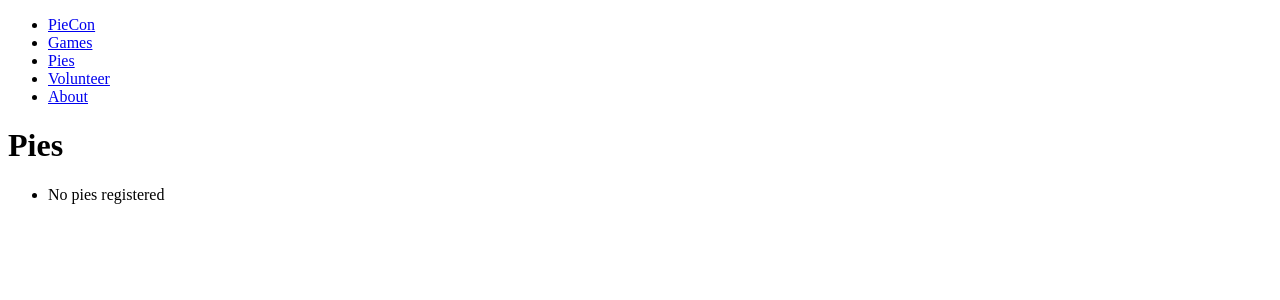
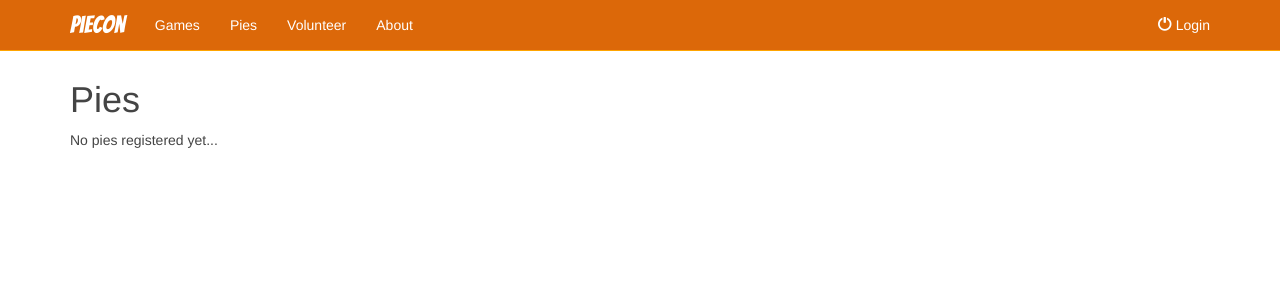
Before and after one commit to bmatis/piecon, a Django app: page /pies/ in a window 1280 px wide. Shown: the top 300 px of the page. Run offline with Django 3.2, Linux system fonts and the light colour scheme; tables that the repository leaves empty hold one stand-in row (values such as "Sample post"); some libraries are stand-ins or nearby versions.

Commit message:
Added bootstrap3 and main nav.

```diff
--- /dev/null
+++ b/main/static/main/style.css
@@ -0,0 +1,67 @@
+/* ------------------------
+   Colors
+
+   Burnt Orange: #dc6809
+   Light Orange: orange
+   Dark orange/red: #8d3602
+
+   ------------------------ */
+
+html {
+  -webkit-font-smoothing: antialiased;
+	text-rendering: optimizelegibility;
+}
+
+body {
+  padding-top: 60px;
+  color: #444;
+}
+
+/* Navigation */
+.navbar-default, .navbar-default {
+	background: #dc6809;
+  border-color: orange;
+  color: white;
+}
+
+.navbar-default .navbar-brand {
+  color: white;
+  font-family: 'Bangers', cursive;
+  font-size: 24px
+}
+
+.navbar-default .navbar-brand:hover {
+  color: white;
+  background: orange;
+}
+
+/* Navigation: Links */
+.navbar-default .navbar-nav > li > a {
+    color: white;
+}
+
+.navbar-default .navbar-nav > li > a:hover {
+    color: white;
+    background: orange;
+}
+
+/* Navigation: Mobile version */
+.navbar-default .navbar-toggle {
+    border-color: orange;
+}
+.navbar-default .navbar-toggle:hover,
+.navbar-default .navbar-toggle:focus {
+    background-color: orange;
+}
+.navbar-default .navbar-toggle .icon-bar {
+    background-color: white;
+}
+@media (max-width: 767px) {
+    .navbar-default .navbar-nav .open .dropdown-menu > li > a {
+        color: #777;
+    }
+    .navbar-default .navbar-nav .open .dropdown-menu > li > a:hover,
+    .navbar-default .navbar-nav .open .dropdown-menu > li > a:focus {
+          color: #333;
+    }
+}
--- a/main/templates/main/about.html
+++ b/main/templates/main/about.html
@@ -1,4 +1,6 @@
 {% extends 'main/base.html' %}
+{% block title %}PieCon | About{% endblock title %}
+
 
 {% block content %}
 
--- a/main/templates/main/base.html
+++ b/main/templates/main/base.html
@@ -1,23 +1,56 @@
+{% load bootstrap3 %}
 <!DOCTYPE html>
 <html lang="en">
   <head>
     <meta charset="utf-8">
     <meta http-equiv="X-UA-Compatible" content="IE=edge">
     <meta name="viewport" content="width=device-width, initial-scale=1">
-
-    <title>PieCon</title>
+    <title>{% block title%}PieCon{% endblock title %}</title>
+    {% load staticfiles %}
+    {% bootstrap_css %}
+    {% bootstrap_javascript %}
+    <link href="https://fonts.googleapis.com/css?family=Bangers" rel="stylesheet"/>
+    <link rel="stylesheet" type="text/css" href="{% static 'main/style.css' %}"/>
   </head>
 
   <body>
-    <nav>
-      <ul>
-        <li><a href="{% url 'main:index' %}">PieCon</a></li>
+    <nav class="navbar navbar-default navbar-fixed-top">
+      <div class="container">
+        <div class="navbar-header">
+          <button type="button" class="navbar-toggle collapsed"
+            data-toggle="collapse" data-target="#navbar"
+            aria-expanded="false" aria-controls="navbar">
+            <span class="sr-only">Toggle navigation</span>
+            <span class="icon-bar"></span>
+            <span class="icon-bar"></span>
+            <span class="icon-bar"></span>
+          </button>
+          <a class="navbar-brand" href="{% url 'main:index' %}">PieCon</a></li>
+        </div><!-- end navbar header -->
+
+        <div id="navbar" class="navbar-collapse collapse">
+          <ul class="nav navbar-nav">
             <li><a href="{% url 'main:games' %}">Games</a></li>
             <li><a href="{% url 'main:pies' %}">Pies</a></li>
             <li><a href="{% url 'main:volunteer' %}">Volunteer</a></li>
             <li><a href="{% url 'main:about' %}">About</a></li>
           </ul>
+
+          <ul class="nav navbar-nav navbar-right">
+            <li>
+              <a href="#">
+                <span class="glyphicon glyphicon-off" aria-hidden="true"></span>
+                Login
+              </a>
+            </li>
+          </ul>
+
+        </div><!-- /.nav-collapse -->
+
+      </div>
     </nav>
 
+    <div class="container">
       {% block content %} {% endblock content %}
+    </div>
   </body>
--- a/main/templates/main/index.html
+++ b/main/templates/main/index.html
@@ -1,4 +1,6 @@
 {% extends 'main/base.html' %}
+{% block title %}PieCon | Home{% endblock title %}
+
 
 {% block content %}
 <h1>PieCon 4.0</h1>
--- a/main/templates/main/pies.html
+++ b/main/templates/main/pies.html
@@ -1,13 +1,21 @@
 {% extends 'main/base.html' %}
+{% block title %}PieCon | Pies{% endblock title %}
 
 {% block content %}
 
 <h1>Pies</h1>
+{% if pies.count == 0 %}
+  <p>No pies registered yet...</p>
+{% elif pies.count == 1 %}
+  <p>{{ pies.count }} pie registered!</p>
+{% elif pies.count > 1 %}
+  <p>{{ pies.count }} pies registered!</p>
+{% endif %}
+
 <ul>
   {% for pie in pies %}
     <li><strong>{{pie.text}}</strong> brought by <strong>{{pie.owner}}</strong>!</li>
-  {% empty %}
-    <li>No pies registered</li>
   {% endfor %}
+</ul>
 
 {% endblock content %}
--- a/main/templates/main/volunteer.html
+++ b/main/templates/main/volunteer.html
@@ -1,4 +1,5 @@
 {% extends 'main/base.html' %}
+{% block title %}PieCon | Volunteer{% endblock title %}
 
 {% block content %}
 
```
Also changed, not shown: main/templates/main/games.html (+8 -3 lines), piecon/settings.py (+8 -0 lines). Lines whose indentation alone changed are shown as unchanged.
